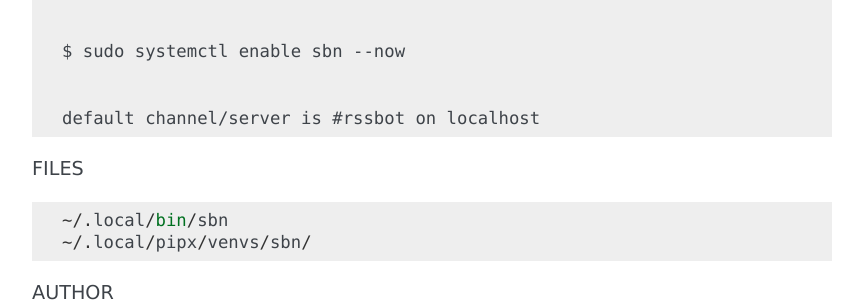
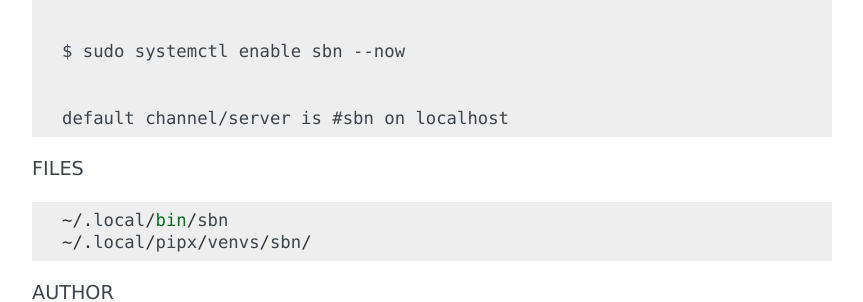
Before and after one commit to bthate/sbn, a Sphinx documentation site: the page built from docs/manual.rst, in a window 1280 px wide and 1400 px high, scrolled down 2569 px. Shown: the part 848-1150 px from the top of the window, without its empty margins (168-1031 px from the left). Built offline with Sphinx 7.4.7, drawn with Linux system fonts in a browser that asks for light colours; some of the changed text lies outside the part shown.

Commit message:
README/8

```diff
--- a/README.rst
+++ b/README.rst
@@ -169,7 +169,7 @@ SYSTEMD
     $ sudo systemctl enable sbn --now
 
 
-    default channel/server is #rssbot on localhost
+    default channel/server is #sbn on localhost
 
 
 FILES
--- a/docs/manual.rst
+++ b/docs/manual.rst
@@ -183,7 +183,7 @@ SYSTEMD
     $ sudo systemctl enable sbn --now
 
 
-    default channel/server is #rssbot on localhost
+    default channel/server is #sbn on localhost
 
 
 FILES
```
